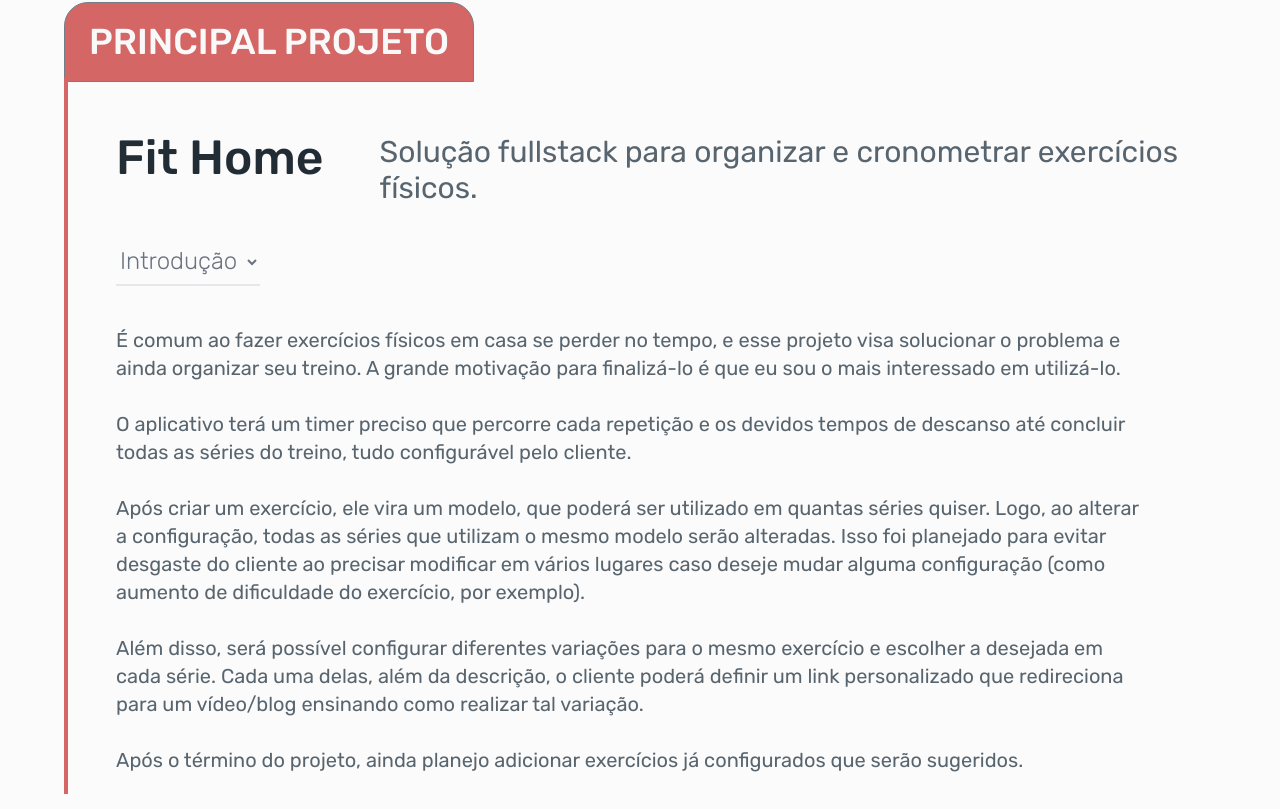
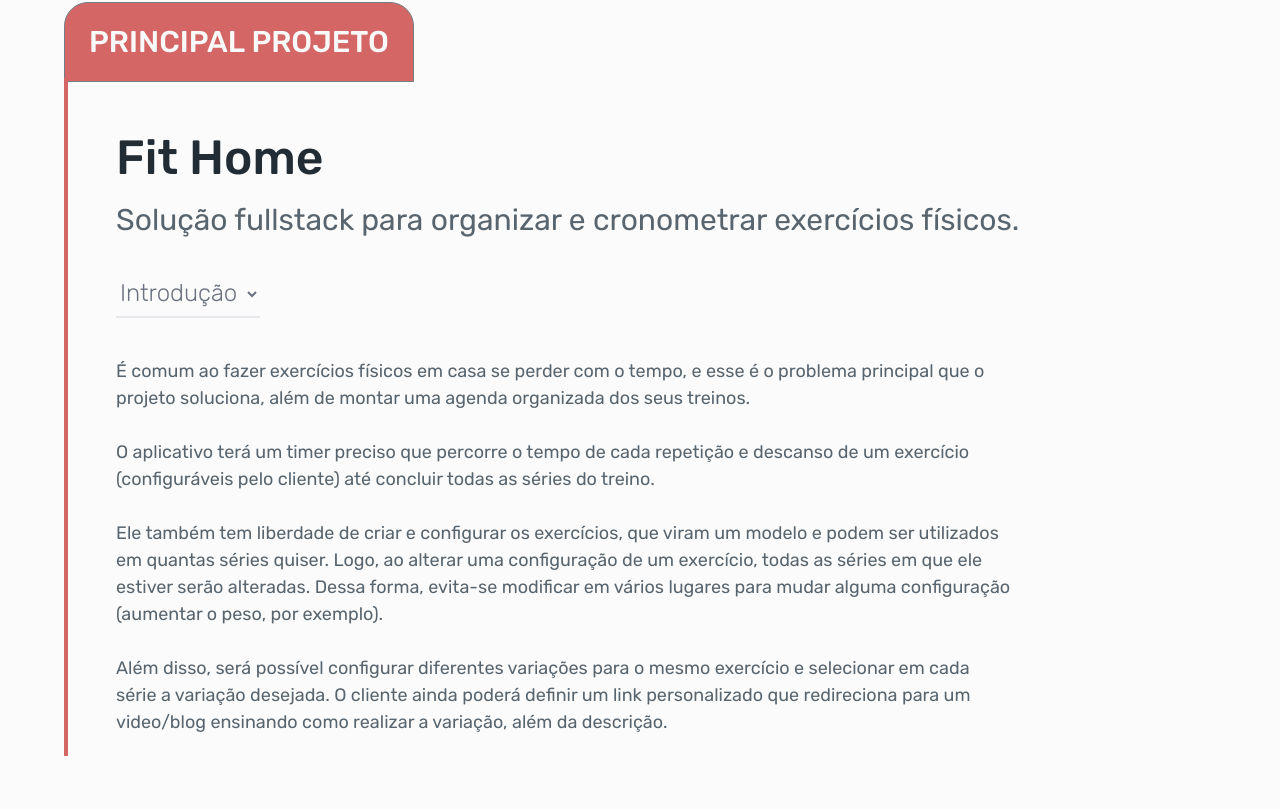
Before and after one commit to felipemalli/portfolio, a React (Vite) app: page / in a window 1280 px wide. Shown: the part 1511-2320 px from the top of the page. Built offline with nearby package versions, Linux system fonts and the light colour scheme.

Commit message:
feat: add image to PrincipalCardSection with bigger screens

```diff
--- a/src/components/principal-card-section/PrincipalCardSection.tsx
+++ b/src/components/principal-card-section/PrincipalCardSection.tsx
@@ -6,14 +6,14 @@ export const PrincipalCardSection: React.FC = () => {
 
   return (
     <section>
-      <h2 className='flex text-center items-center justify-center bg-primary-500 text-secondary-700 select-none h-16 md:h-20 w-screen md:w-fit font-medium text-2xl md:text-4xl px-6 md:rounded-t-3xl border border-customBlue-300'>
+      <h2 className='flex text-center items-center justify-center bg-primary-500 text-secondary-700 select-none h-16 md:h-20 w-screen md:w-fit font-medium text-2xl md:text-3xl px-6 md:rounded-t-3xl border border-customBlue-300'>
         PRINCIPAL PROJETO
       </h2>
-      <div className='border-t-4 md:border-0 md:border-l-4 border-primary-500 h-fit -mt-1 px-8 md:pl-12 pt-14 pb-5'>
+      <div className='border-t-4 md:border-0 md:border-l-4 border-primary-500 h-fit -mt-1 px-8 md:pl-12 pt-8 md:pt-14 pb-5'>
         <div className='h-full'>
-          <div className='flex gap-5 lg:gap-14 flex-col lg:flex-row'>
+          <div className='flex gap-5 2xl:gap-14 flex-col 2xl:flex-row'>
             <h3 className='text-customBlue-900 text-4xl md:text-5xl font-medium whitespace-nowrap self-start'>Fit Home</h3>
-            <p className='text-xl md:text-3xl text-customBlue-500 md:self-end'>Solução fullstack para organizar e cronometrar exercícios físicos.</p>
+            <p className='text-xl md:text-3xl text-customBlue-500 2xl:self-end'>Solução fullstack para organizar e cronometrar exercícios físicos.</p>
           </div>
           <div className='flex gap-10 mt-8 flex-col md:flex-row md:items-center'>
             <select className="w-36 py-2 md:text-2xl font-light text-gray-500 bg-transparent border-0 border-b-2 border-gray-200 focus:outline-none">
@@ -36,22 +36,22 @@ export const PrincipalCardSection: React.FC = () => {
               </button>
             </div> */}
           </div>
-          <div className='mt-10 md:text-xl text-customBlue-500 flex'>
-            <div className='max-w-5xl'>
+          <div className='mt-10 text-customBlue-500 flex gap-10'>
+            <div className='w-full hidden 2xl:block'>
+              <img src={'/assets/projects/fithomeOriginal.webp'} alt='Card image' className='bg-customGray-400 rounded-3xl border-2 border-customGray-500  h-full w-full'/>
+            </div>
+            <div className='max-w-4xl text-[18px] 2xl:py-5'>
               <p>
-                É comum ao fazer exercícios físicos em casa se perder no tempo, e esse projeto visa solucionar o problema e ainda organizar seu treino. A grande motivação para finalizá-lo é que eu sou o mais interessado em utilizá-lo.
+                É comum ao fazer exercícios físicos em casa se perder com o tempo, e esse é o problema principal que o projeto soluciona, além de montar uma agenda organizada dos seus treinos.
                 <br/>
                 <br></br>
-              O aplicativo terá um timer preciso que percorre cada repetição e os devidos tempos de descanso até concluir todas as séries do treino, tudo configurável pelo cliente.
+                O aplicativo terá um timer preciso que percorre o tempo de cada repetição e descanso de um exercício (configuráveis pelo cliente) até concluir todas as séries do treino.
                 <br></br>
                 <br></br>
-              Após criar um exercício, ele vira um modelo, que poderá ser utilizado em quantas séries quiser. Logo, ao alterar a configuração, todas as séries que utilizam o mesmo modelo serão alteradas. Isso foi planejado para evitar desgaste do cliente ao precisar modificar em vários lugares caso deseje mudar alguma configuração (como aumento de dificuldade do exercício, por exemplo).
+                Ele também tem liberdade de criar e configurar os exercícios, que viram um modelo e podem ser utilizados em quantas séries quiser. Logo, ao alterar uma configuração de um exercício, todas as séries em que ele estiver serão alteradas. Dessa forma, evita-se modificar em vários lugares para mudar alguma configuração (aumentar o peso, por exemplo).
                 <br></br>
                 <br></br>
-              Além disso, será possível configurar diferentes variações para o mesmo exercício e escolher a desejada em cada série. Cada uma delas, além da descrição, o cliente poderá definir um link personalizado que redireciona para um vídeo/blog ensinando como realizar tal variação.
-                <br></br>
-                <br></br>
-              Após o término do projeto, ainda planejo adicionar exercícios já configurados que serão sugeridos.
+                Além disso, será possível configurar diferentes variações para o mesmo exercício e selecionar em cada série a variação desejada. O cliente ainda poderá definir um link personalizado que redireciona para um video/blog ensinando como realizar a variação, além da descrição.
               </p>
             </div>
           </div>
```
